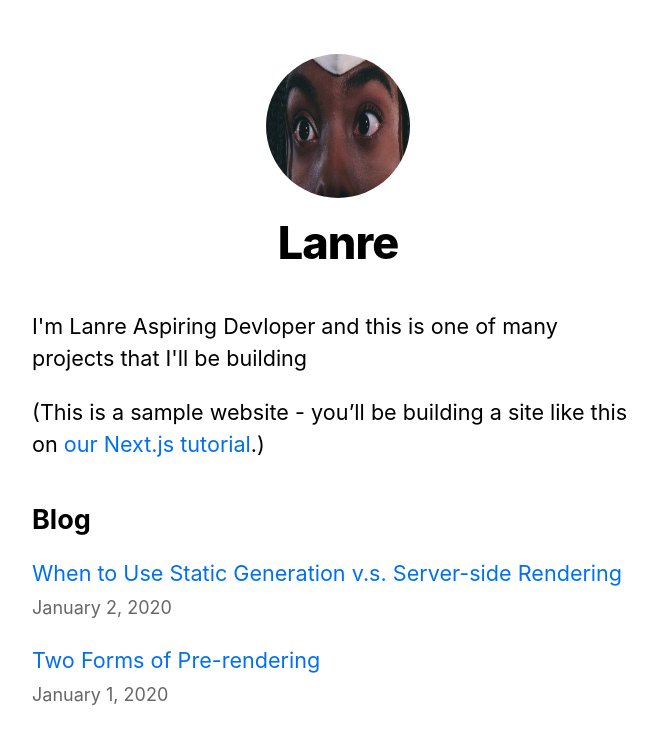
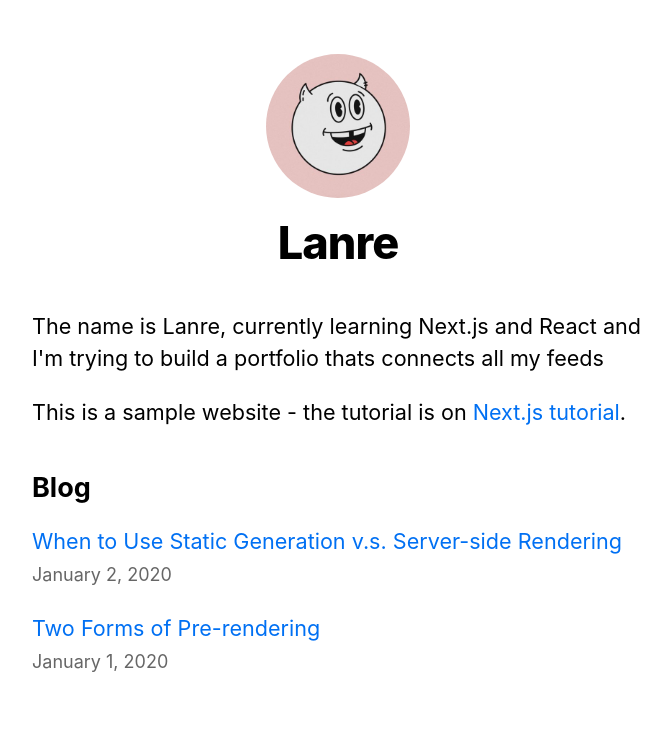
Before and after one commit to Infamouslanre/nextjs-blog, a Next.js app: page / in a window 1280 px wide. Shown: the top 744 px of the page, without its empty margins (302-973 px from the left). Built offline with nearby package versions, Linux system fonts and the light colour scheme.

Commit message:
Fix spelling mistakes and update image

```diff
--- a/pages/index.js
+++ b/pages/index.js
@@ -23,10 +23,10 @@ export default function Home({ allPostsData }) {
         <title>{siteTitle}</title>
       </Head>
       <section className={utilStyles.headingMd}>
-        <p>I'm Lanre Aspiring Devloper and this is one of many projects that I'll be building</p>
+        <p>The name is Lanre, currently learning Next.js and React and I'm trying to build a portfolio thats connects all my feeds</p>
         <p>
-          (This is a sample website - you’ll be building a site like this on{' '}
-          <a href="https://nextjs.org/learn">our Next.js tutorial</a>.)
+          This is a sample website -  the tutorial is on{' '}
+          <a href="https://nextjs.org/learn">Next.js tutorial</a>.
         </p>
       </section>
 
```
Also changed, not shown: public/images/profile.jpg.
